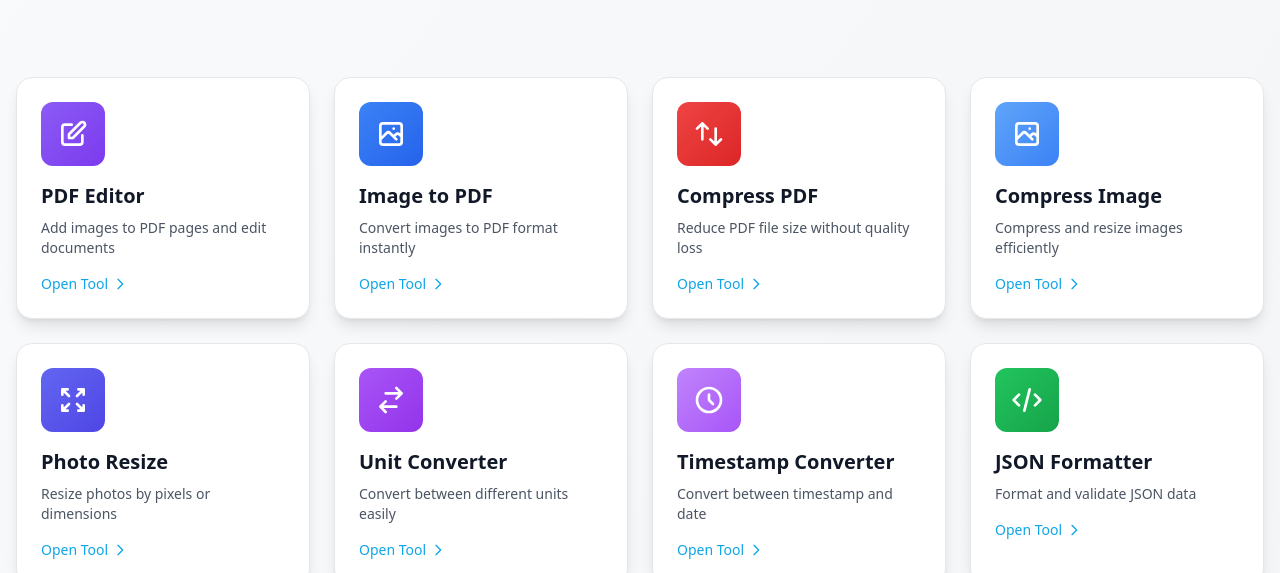
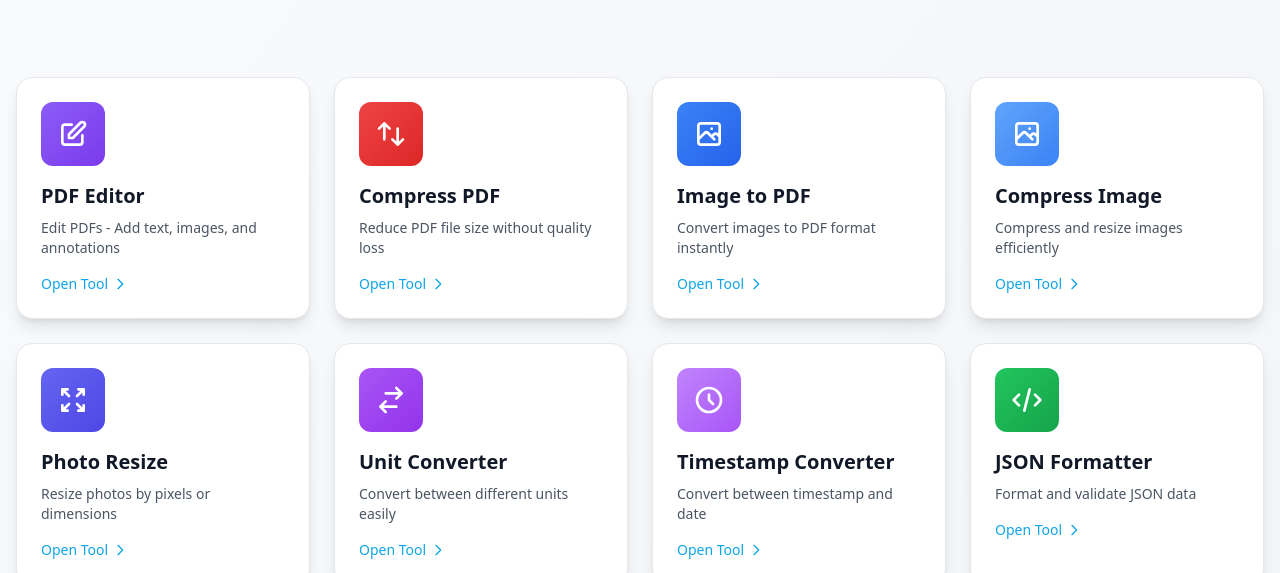
Before and after one commit to nishantchauhan04/supertool, a website built with Vite: page index.html in a window 1280 px wide. Shown: the part 244-817 px from the top of the page. Built offline with nearby package versions, Linux system fonts and the light colour scheme; no server answers.

Commit message:
seo: Optimize for PDF Editor and improve meta description
- Updated page title to highlight PDF Editor first
- Improved meta description with key features (PDF editing, image conversion)
- Reordered tools to show PDF Editor first (better SEO)
- Updated PDF Editor description to be more descriptive
- Moved Compress PDF to second position for PDF-related tools grouping

```diff
--- a/index.html
+++ b/index.html
@@ -4,8 +4,8 @@
     <meta charset="UTF-8" />
     <link rel="icon" type="image/svg+xml" href="/vite.svg" />
     <meta name="viewport" content="width=device-width, initial-scale=1.0" />
-    <meta name="description" content="SuperTool - All-in-one toolkit with 13+ powerful tools for image conversion, PDF compression, text formatting, calculators and more. Fast, free, and privacy-focused." />
-    <title>SuperTool - All Tools in One Place</title>
+    <meta name="description" content="SuperTool - Free Online PDF Editor, Image Converter & 13+ Tools. Edit PDFs, add text & images, compress files, convert formats. Fast, secure & privacy-focused." />
+    <title>SuperTool - Free PDF Editor, Image Converter & Online Tools</title>
 
     <!-- Google AdSense -->
     <script async src="https://pagead2.googlesyndication.com/pagead/js/adsbygoogle.js?client=ca-pub-6455259419236944"
--- a/src/tools/toolsData.js
+++ b/src/tools/toolsData.js
@@ -2,9 +2,17 @@ export const tools = [
   {
     id: 'pdf-editor',
     name: 'PDF Editor',
-    description: 'Add images to PDF pages and edit documents',
+    description: 'Edit PDFs - Add text, images, and annotations',
     icon: `<svg class="w-8 h-8 text-white" fill="none" stroke="currentColor" viewBox="0 0 24 24"><path stroke-linecap="round" stroke-linejoin="round" stroke-width="2" d="M11 5H6a2 2 0 00-2 2v11a2 2 0 002 2h11a2 2 0 002-2v-5m-1.414-9.414a2 2 0 112.828 2.828L11.828 15H9v-2.828l8.586-8.586z"></path></svg>`,
     gradient: 'from-violet-500 to-violet-600',
+    category: 'document'
+  },
+  {
+    id: 'compress-pdf',
+    name: 'Compress PDF',
+    description: 'Reduce PDF file size without quality loss',
+    icon: `<svg class="w-8 h-8 text-white" fill="none" stroke="currentColor" viewBox="0 0 24 24"><path stroke-linecap="round" stroke-linejoin="round" stroke-width="2" d="M7 16V4m0 0L3 8m4-4l4 4m6 0v12m0 0l4-4m-4 4l-4-4"></path></svg>`,
+    gradient: 'from-red-500 to-red-600',
     category: 'document'
   },
   {
@@ -14,14 +22,6 @@ export const tools = [
     icon: `<svg class="w-8 h-8 text-white" fill="none" stroke="currentColor" viewBox="0 0 24 24"><path stroke-linecap="round" stroke-linejoin="round" stroke-width="2" d="M4 16l4.586-4.586a2 2 0 012.828 0L16 16m-2-2l1.586-1.586a2 2 0 012.828 0L20 14m-6-6h.01M6 20h12a2 2 0 002-2V6a2 2 0 00-2-2H6a2 2 0 00-2 2v12a2 2 0 002 2z"></path></svg>`,
     gradient: 'from-blue-500 to-blue-600',
     category: 'image'
-  },
-  {
-    id: 'compress-pdf',
-    name: 'Compress PDF',
-    description: 'Reduce PDF file size without quality loss',
-    icon: `<svg class="w-8 h-8 text-white" fill="none" stroke="currentColor" viewBox="0 0 24 24"><path stroke-linecap="round" stroke-linejoin="round" stroke-width="2" d="M7 16V4m0 0L3 8m4-4l4 4m6 0v12m0 0l4-4m-4 4l-4-4"></path></svg>`,
-    gradient: 'from-red-500 to-red-600',
-    category: 'document'
   },
   {
     id: 'compress-image',
```
